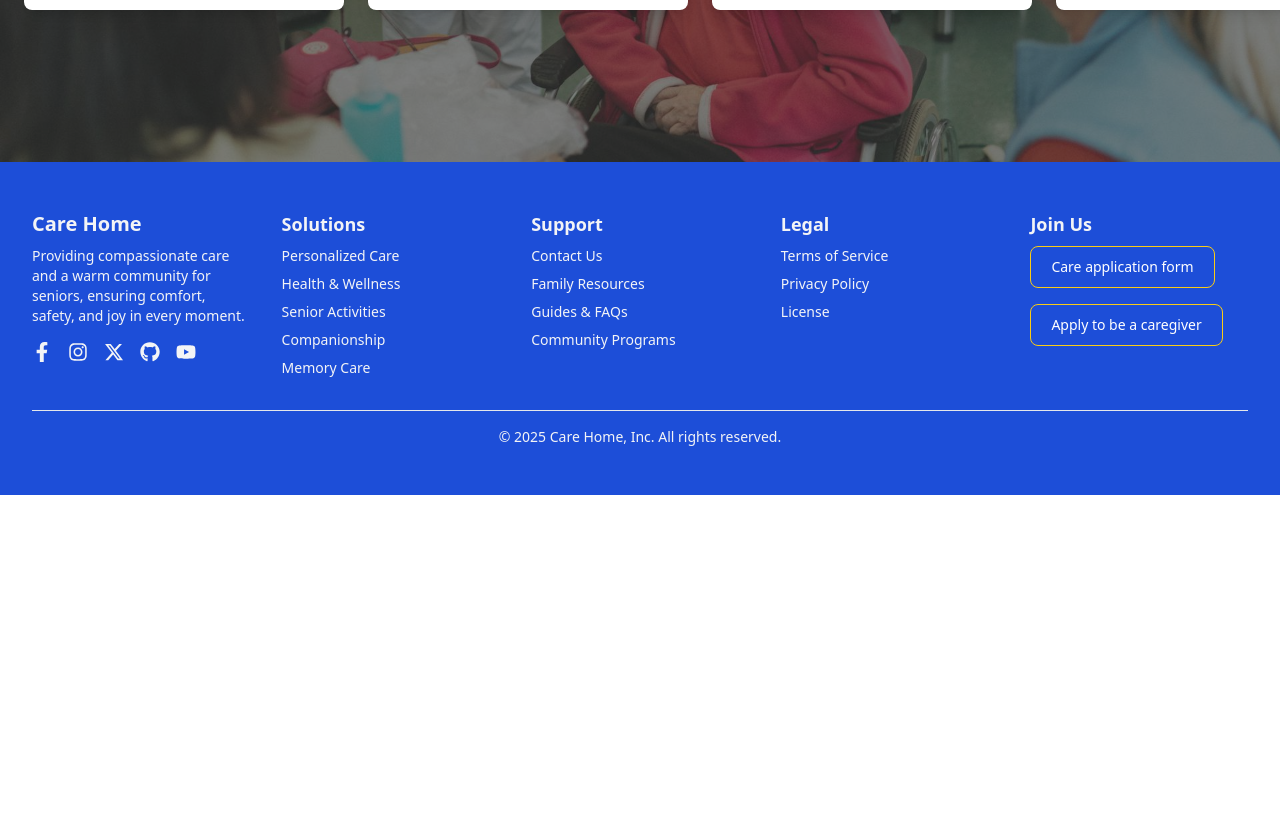
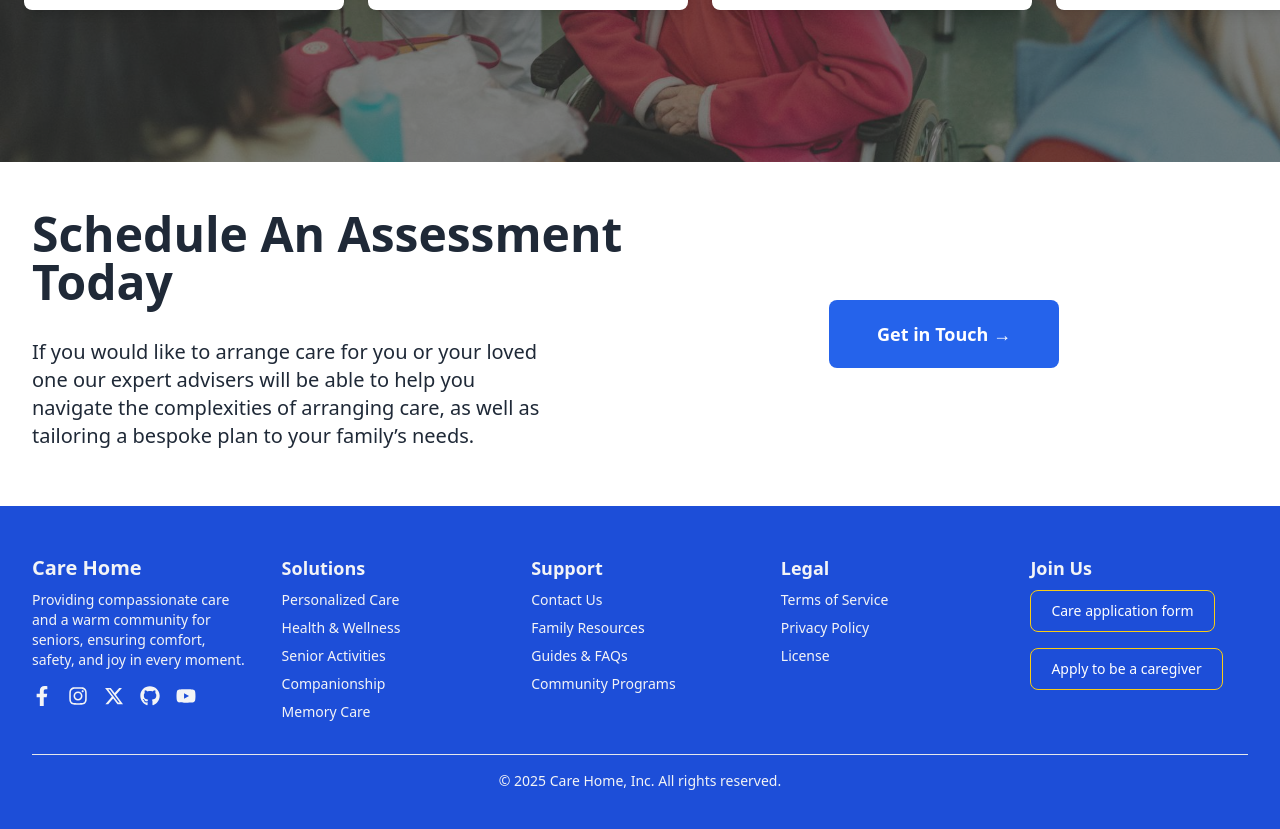
Before and after one commit to tundealfred/carehome-project-react, a React (Vite) app in the folder client/: page / in a window 1280 px wide. Shown: the part 2532-3361 px from the top of the page. Before the commit the page ends 3027 px from the top, so only its background shows below. Built offline with nearby package versions, Linux system fonts and the light colour scheme.

Commit message:
update home

```diff
--- a/client/src/pages/Home.jsx
+++ b/client/src/pages/Home.jsx
@@ -274,6 +274,37 @@
           </div>
         </div>
       </section>
+
+      <section>
+        <motion.div
+          className="relative bg-white text-gray-800 py-12 px-8 flex flex-col md:flex-row items-center"
+          initial={{ opacity: 0, y: -50 }}
+          animate={{ opacity: 1, y: 0 }}
+          transition={{ duration: 1 }}
+        >
+          <div className="md:w-1/2 text-center md:text-left">
+            <h2 className="text-4xl md:text-5xl font-bold mb-8">
+              Schedule An Assessment Today
+            </h2>
+            <div className="flex justify-center md:justify-start space-x-4">
+              <p className="text-lg md:text-xl max-w-lg mx-auto md:mx-0 mb-2">
+                If you would like to arrange care for you or your loved one our
+                expert advisers will be able to help you navigate the
+                complexities of arranging care, as well as tailoring a bespoke
+                plan to your family’s needs.
+              </p>
+            </div>
+          </div>
+          <div className="md:w-1/2 relative px-4 mt-8 md:mt-0 flex justify-center">
+            <a
+              href="/services"
+              className="bg-blue-600 text-white text-lg py-5 px-12 rounded-lg font-bold hover:bg-yellow-400"
+            >
+              Get in Touch →
+            </a>
+          </div>
+        </motion.div>
+      </section>
     </>
   );
 };
```
